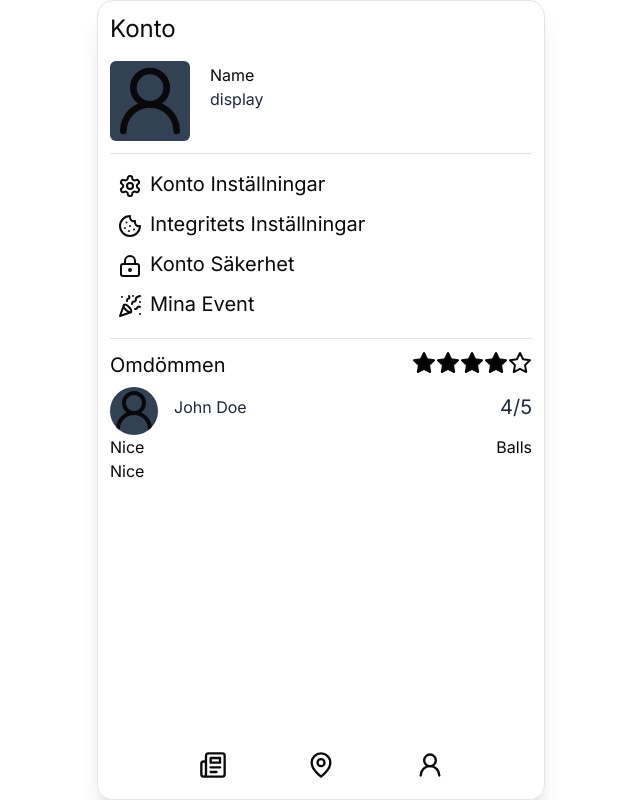
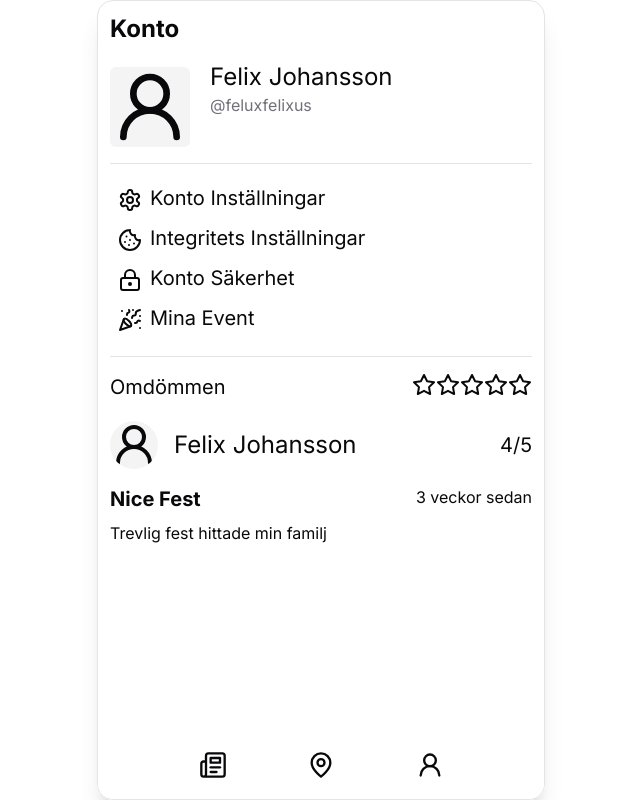
Before and after one commit to JoarM/heet, a Next.js app: page /account in a window 1280 px wide. Shown: the whole page, without its empty margins (319-959 px from the left). Built offline with nearby package versions, Linux system fonts and the light colour scheme.

Commit message:
account fixes

```diff
--- a/app/account/page.tsx
+++ b/app/account/page.tsx
@@ -5,34 +5,34 @@ import Link from "next/link";
 export default async function AccountPage() {
     return (
         <div className="p-3">
-            <header className="text-2xl">Konto</header>
+            <header className="text-2xl font-bold">Konto</header>
             <div className="mt-4">
-                <UserRound className="size-20 bg-slate-700 rounded-md inline-block"/>
-                <div className="inline-block max-w-10 mx-5">
-                    <header>Name</header>
-                    <p className="text-slate-800">display</p>
+                <UserRound className="size-20 bg-secondary rounded-md inline-block"/>
+                <div className="inline-block mx-5">
+                    <header className="w-full text-2xl">Felix Johansson</header>
+                    <p className="text-muted-foreground">@feluxfelixus</p>
                 </div>
-                <Separator className="my-3"/>
+                <Separator className="my-4"/>
                 <div className="my-3">
                     <Link href="" className="block text-xl"><Settings className="inline m-2"/>Konto Inställningar</Link>
                     <Link href="" className="block text-xl"><Cookie className="inline m-2"/>Integritets Inställningar</Link>
                     <Link href="" className="block text-xl"><LockKeyhole className="inline m-2"/>Konto Säkerhet</Link>
                     <Link href="" className="block text-xl"><PartyPopper className="inline m-2"/>Mina Event</Link>
                 </div>
-                <Separator className="my-3"/>
+                <Separator className="my-4"/>
                 <div className="flex">
                     <p className="text-xl w-max inline">Omdömmen</p>
-                    <div className="ml-auto flex w-max"><Star className="fill-black" /><Star className="fill-black"/><Star className="fill-black"/><Star className="fill-black"/><Star/></div>
+                    <div className="ml-auto flex w-max"><Star className="fill-white"/><Star className="fill-white"/><Star className="fill-white"/><Star className="fill-white"/><Star/></div>
                 </div>
-                    <div className="flex">
-                        <UserRound className="size-12 bg-slate-700 rounded-full mt-2"/>
-                        <p className="text-slate-800 m-4">John Doe</p>
-                        <p className="text-slate-800 ml-auto my-auto text-xl">4/5</p>
+                    <div className="flex mt-3">
+                        <UserRound className="size-12 bg-secondary rounded-full mt-2"/>
+                        <p className="text-foreground m-4 text-2xl">Felix Johansson</p>
+                        <p className="text-foreground ml-auto my-auto text-xl">4/5</p>
                     </div>
-                    <div>
-                        <p className="w-max float-left font">Nice</p>
-                        <p className="ml-auto w-max">Balls</p>
-                        <p>Nice</p>
+                    <div className="mt-2">
+                        <p className="w-max float-left font text-xl font-bold">Nice Fest</p>
+                        <p className="ml-auto w-max text-foreground">3 veckor sedan</p>
+                        <p className="mt-3 w-full text-base">Trevlig fest hittade min familj</p>
                     </div>
             </div>
         </div>
```
Also changed, not shown: 1 other file (tests, documents, lock files or other folders).
